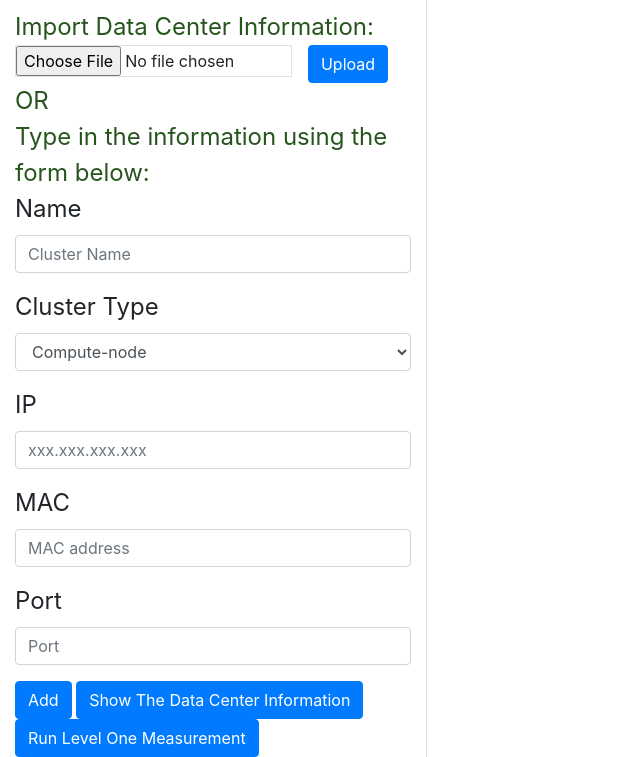
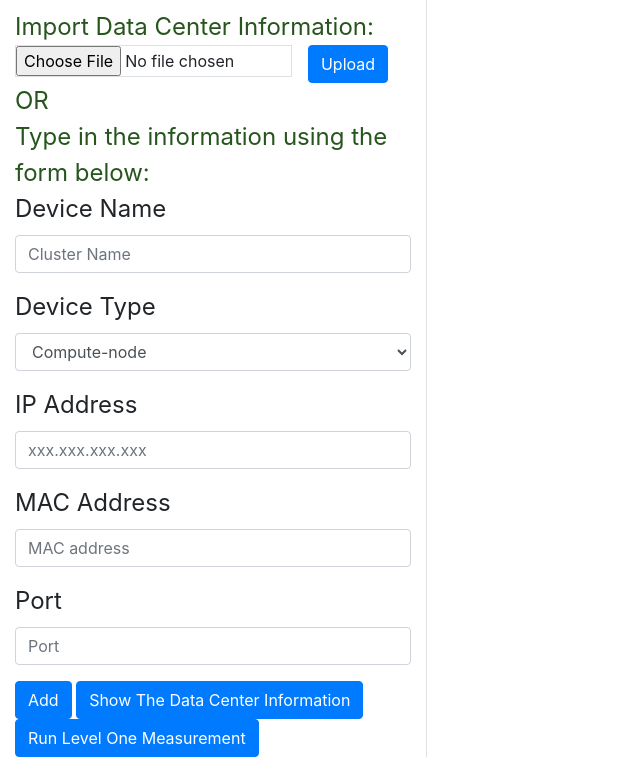
Before and after one commit to doubleope/RGB-GUI, a Flask app: page /level1 in a window 1280 px wide. Shown: the part 167-924 px from the top of the page, without its empty margins (0-640 px from the left). Run offline with Flask 2, Linux system fonts and the light colour scheme; some libraries are stand-ins or nearby versions.

Commit message:
some renaming

```diff
--- a/app.py
+++ b/app.py
@@ -36,8 +36,8 @@ def upload_file():
     client.write_points([
         {
             "fields": {
-                'cluster_name': file["cluster_name"],
-                'cluster_type': file["cluster_type"],
+                'device_name': file["device_name"],
+                'device_type': file["device_type"],
                 'ip': file["ip"],
                 'port': file["port"],
                 'mac_address': file["mac_address"]
@@ -63,8 +63,8 @@ def post_cluster_info():
         client.write_points([
             {
                 "fields": {
-                    'cluster_name': request.args.get('cluster_name'),
-                    'cluster_type': request.args.get('cluster_type'),
+                    'device_name': request.args.get('device_name'),
+                    'device_type': request.args.get('device_type'),
                     'ip': request.args.get('ip'),
                     'port': request.args.get('port'),
                     'mac_address': request.args.get('mac_address')
@@ -135,8 +135,8 @@ def level1():
                     client.write_points([
                         {
                             "fields": {
-                                'cluster_name': i['cluster_name'],
-                                'cluster_type': i['cluster_type'],
+                                'device_name': i['device_name'],
+                                'device_type': i['device_type'],
                                 'ip': i['ip'],
                                 'port': i['port'],
                                 'mac_address': i['mac_address']
@@ -162,8 +162,8 @@ def level2():
                     client.write_points([
                         {
                             "fields": {
-                                'cluster_name': i['cluster_name'],
-                                'cluster_type': i['cluster_type'],
+                                'device_name': i['device_name'],
+                                'device_type': i['device_type'],
                                 'ip': i['ip'],
                                 'port': i['port'],
                                 'mac_address': i['mac_address']
@@ -189,8 +189,8 @@ def level3():
                     client.write_points([
                         {
                             "fields": {
-                                'cluster_name': i['cluster_name'],
-                                'cluster_type': i['cluster_type'],
+                                'device_name': i['device_name'],
+                                'device_type': i['device_type'],
                                 'ip': i['ip'],
                                 'port': i['port'],
                                 'mac_address': i['mac_address']
--- a/static/scripts/script.js
+++ b/static/scripts/script.js
@@ -36,8 +36,8 @@ function ValidateIPaddress(inputText) {
 j(function() {
   j('a#save').bind('click', function() {
     j.getJSON('/post_cluster_info', {
-    cluster_name: j('input[name="cluster_name"]').val(),
-    cluster_type: j('#type').find('option:selected').text(),
+    device_name: j('input[name="device_name"]').val(),
+    device_type: j('#device_type').find('option:selected').text(),
     ip: j('input[name="ip"]').val(),
     port: j('input[name="port"]').val(),
     mac_address: j('input[name="mac_address"]').val()
--- a/templates/measurement-results-page.html
+++ b/templates/measurement-results-page.html
@@ -14,13 +14,13 @@
             </form>
             <form>
               <div class="form-group">
-                <label for="name">Name</label>
-                <input type="text" class="form-control" id="name" aria-describedby="name" placeholder="Cluster Name" name = "cluster_name">
+                <label for="name">Device Name</label>
+                <input type="text" class="form-control" id="device_name" aria-describedby="name" placeholder="Cluster Name" name = "device_name">
                 <small id="name" class="form-text text-muted"></small>
               </div>
               <div class="form-group">
-                <label for="type">Cluster Type</label>
-                <select name = "cluster_type" class="form-control" id="type">
+                <label for="type">Device Type</label>
+                <select name = "device_type" class="form-control" id="device_type">
                   <option>Compute-node</option>
                   <option>Storage</option>
                   <option>GPU-node</option>
@@ -30,12 +30,12 @@
                 </select>
               </div>
               <div class="form-group">
-                  <label for="IP">IP</label>
+                  <label for="IP">IP Address</label>
                   <input placeholder="xxx.xxx.xxx.xxx" type="text" class="form-control" id="ip" aria-describedby="IP" placeholder="Enter IP" name = "ip">
                   <small id="ip" class="form-text text-muted"></small>
               </div>
               <div class="form-group">
-                <label for="Mac">MAC</label>
+                <label for="Mac">MAC Address</label>
                 <input type="text" class="form-control" id="mac" aria-describedby="mac" placeholder="MAC address" name = "mac_address">
                 <small id="mac" class="form-text text-muted"></small>
             </div>
```
